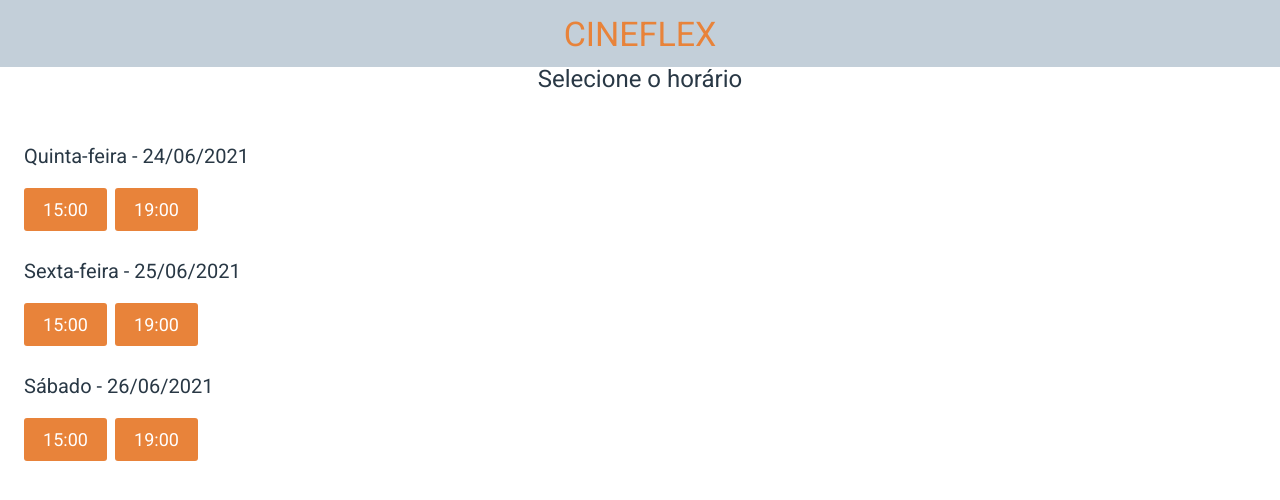
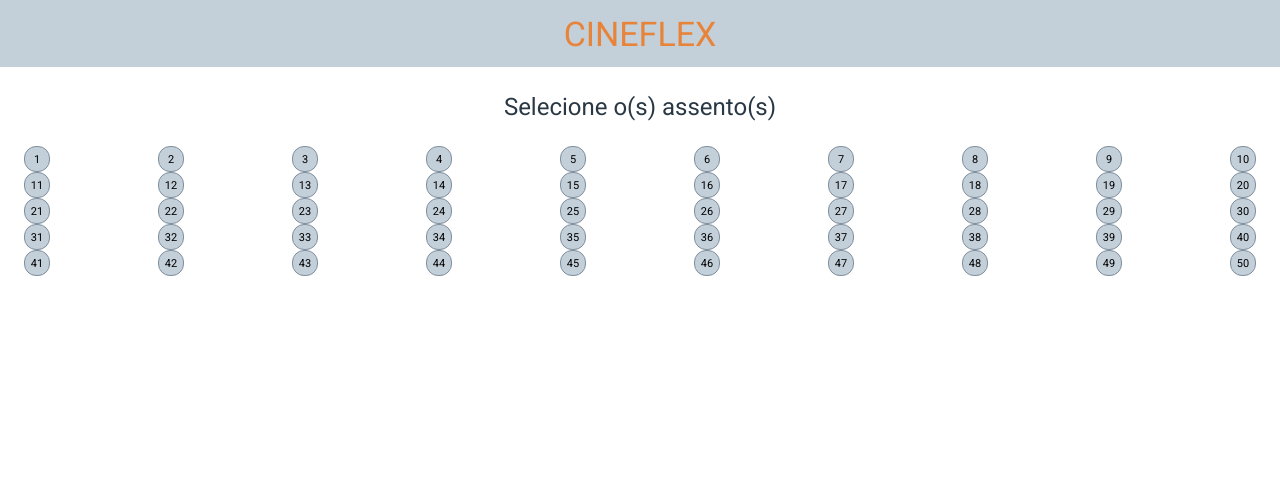
Before and after one commit to ptrkc/cineflex-react, a React (Create React App) app: page /assentos/1 in a window 1280 px wide. Shown: the top 500 px of the page. Built offline with nearby package versions, Linux system fonts and the light colour scheme.

Commit message:
Started Seats screen and seats can be selected.

```diff
--- a/src/components/Seat.js
+++ /dev/null
@@ -1,3 +0,0 @@
-export default function Seat() {
-    return <strong>Hello World</strong>;
-}
--- /dev/null
+++ b/src/components/SeatButton.js
@@ -0,0 +1,29 @@
+import styled from "styled-components";
+
+const SeatBtn = styled.li`
+    background: ${(props) => (props.available ? "#c3cfd9" : "#FBE192")};
+    border: 1px solid #808f9d;
+    border-radius: 12px;
+    width: 26px;
+    height: 26px;
+    font-size: ${(props) => (props.selected ? "22px" : "11px")};
+    display: flex;
+    justify-content: center;
+    align-items: center;
+`;
+
+export default function SeatButton(props) {
+    const { name, isAvailable, selected } = props.seat;
+    const toggleSelection = props.toggleSelection;
+    return (
+        <>
+            <SeatBtn
+                available={isAvailable}
+                selected={selected}
+                onClick={() => toggleSelection(name)}
+            >
+                {name}
+            </SeatBtn>
+        </>
+    );
+}
--- a/src/components/Seats.js
+++ b/src/components/Seats.js
@@ -1,21 +1,17 @@
 import styled from "styled-components";
 import Movie from "./Movie";
+import SeatButton from "./SeatButton";
 import Button from "./Button";
 import { Link } from "react-router-dom";
+import React from "react";
 
-const TimesList = styled.div`
-    display: flex;
-    flex-wrap: wrap;
-    margin: 22px 0px;
-
-    button {
-        margin: 4px;
-    }
+const Div = styled.div`
+    margin: 0px 24px;
 `;
 const Title = styled.p`
     font-size: 24px;
     display: flex;
-    align-items: bottom;
+    align-items: center;
     justify-content: center;
     color: #293845;
     height: 79px;
@@ -24,59 +20,117 @@
     font-size: 20px;
     color: #293845;
 `;
-const Div = styled.div`
-    margin: 0px 24px;
+const SeatsList = styled.ul`
+    display: flex;
+    justify-content: space-between;
+    align-items: center;
+    flex-wrap: wrap;
+    width: 100%;
 `;
 
 export default function Seats() {
-    const getDatesResponse = [
-        {
+    const seatsResponse = {
+        id: 12,
+        day: { id: 29062021, weekday: "Terça-feira", date: "19:00" },
+        movie: {
             id: 1,
-            day: "Quinta-feira - 24/06/2021",
-            times: [
-                { time: "15:00", id: 1 },
-                { time: "19:00", id: 2 },
-            ],
+            title: "2067",
+            posterURL:
+                "https://image.tmdb.org/t/p/w500/7D430eqZj8y3oVkLFfsWXGRcpEG.jpg",
+            overview:
+                "A lowly utility worker is called to the future by a mysterious radio signal, he must leave his dying wife to embark on a journey that will force him to face his deepest fears in an attempt to change the fabric of reality and save humankind from its greatest environmental crisis yet.",
+            releaseDate: "2020-10-01T00:00:00.000Z",
         },
-        {
-            id: 2,
-            day: "Sexta-feira - 25/06/2021",
-            times: [
-                { time: "15:00", id: 3 },
-                { time: "19:00", id: 4 },
-            ],
-        },
-        {
-            id: 3,
-            day: "Sábado - 26/06/2021",
-            times: [
-                { time: "15:00", id: 5 },
-                { time: "19:00", id: 6 },
-            ],
-        },
-    ];
+        seats: [
+            { id: 551, name: "1", isAvailable: true },
+            { id: 552, name: "2", isAvailable: true },
+            { id: 553, name: "3", isAvailable: true },
+            { id: 554, name: "4", isAvailable: true },
+            { id: 555, name: "5", isAvailable: true },
+            { id: 556, name: "6", isAvailable: true },
+            { id: 557, name: "7", isAvailable: true },
+            { id: 558, name: "8", isAvailable: true },
+            { id: 559, name: "9", isAvailable: true },
+            { id: 560, name: "10", isAvailable: true },
+            { id: 561, name: "11", isAvailable: true },
+            { id: 562, name: "12", isAvailable: true },
+            { id: 563, name: "13", isAvailable: true },
+            { id: 564, name: "14", isAvailable: true },
+            { id: 565, name: "15", isAvailable: true },
+            { id: 566, name: "16", isAvailable: true },
+            { id: 567, name: "17", isAvailable: true },
+            { id: 568, name: "18", isAvailable: true },
+            { id: 569, name: "19", isAvailable: true },
+            { id: 570, name: "20", isAvailable: true },
+            { id: 571, name: "21", isAvailable: true },
+            { id: 572, name: "22", isAvailable: true },
+            { id: 573, name: "23", isAvailable: true },
+            { id: 574, name: "24", isAvailable: true },
+            { id: 575, name: "25", isAvailable: true },
+            { id: 576, name: "26", isAvailable: true },
+            { id: 577, name: "27", isAvailable: true },
+            { id: 578, name: "28", isAvailable: true },
+            { id: 579, name: "29", isAvailable: true },
+            { id: 580, name: "30", isAvailable: true },
+            { id: 581, name: "31", isAvailable: true },
+            { id: 582, name: "32", isAvailable: true },
+            { id: 583, name: "33", isAvailable: true },
+            { id: 584, name: "34", isAvailable: true },
+            { id: 585, name: "35", isAvailable: true },
+            { id: 586, name: "36", isAvailable: true },
+            { id: 587, name: "37", isAvailable: true },
+            { id: 588, name: "38", isAvailable: true },
+            { id: 589, name: "39", isAvailable: true },
+            { id: 590, name: "40", isAvailable: true },
+            { id: 591, name: "41", isAvailable: true },
+            { id: 592, name: "42", isAvailable: true },
+            { id: 593, name: "43", isAvailable: true },
+            { id: 594, name: "44", isAvailable: true },
+            { id: 595, name: "45", isAvailable: true },
+            { id: 596, name: "46", isAvailable: true },
+            { id: 597, name: "47", isAvailable: true },
+            { id: 598, name: "48", isAvailable: true },
+            { id: 599, name: "49", isAvailable: true },
+            { id: 600, name: "50", isAvailable: true },
+        ],
+    };
+    seatsResponse.seats.forEach((seat) => (seat.selected = false));
+    const [seatsState, setSeatsState] = React.useState(seatsResponse);
+    function createRows() {
+        const rows = Math.ceil(seatsState.seats.length / 10);
+        const rowsArrays = [];
+        for (let i = 0; i < rows; i++) {
+            const cutRow = seatsState.seats.slice(i * 10, i * 10 + 10);
+            rowsArrays.push({ id: i, seats: cutRow });
+        }
+        return rowsArrays;
+    }
+    function toggleSelection(name) {
+        const seatToToggle = seatsState.seats.find(
+            (seat) => seat.name === name
+        );
+        if (!seatToToggle.selected) {
+            seatToToggle.selected = true;
+        } else {
+            seatToToggle.selected = false;
+        }
+        setSeatsState({ ...seatsState });
+    }
+
     return (
         <Div>
-            <Title>Selecione o horário</Title>
-            {getDatesResponse.map((date) => {
-                return (
-                    <div key={date.id}>
-                        <Day>{date.day}</Day>
-                        <TimesList>
-                            {date.times.map((time) => (
-                                <Button
-                                    size="small"
-                                    key={time.id}
-                                    as={Link}
-                                    to={`/sessao/${String(time.id)}`}
-                                >
-                                    {time.time}
-                                </Button>
-                            ))}
-                        </TimesList>
-                    </div>
-                );
-            })}
+            <Title>Selecione o(s) assento(s)</Title>
+            {createRows().map((row) => (
+                <SeatsList key={row.id}>
+                    {row.seats.map((seat) => (
+                        <SeatButton
+                            key={seat.id}
+                            seat={seat}
+                            toggleSelection={toggleSelection}
+                        />
+                    ))}
+                </SeatsList>
+            ))}
         </Div>
     );
 }
```
